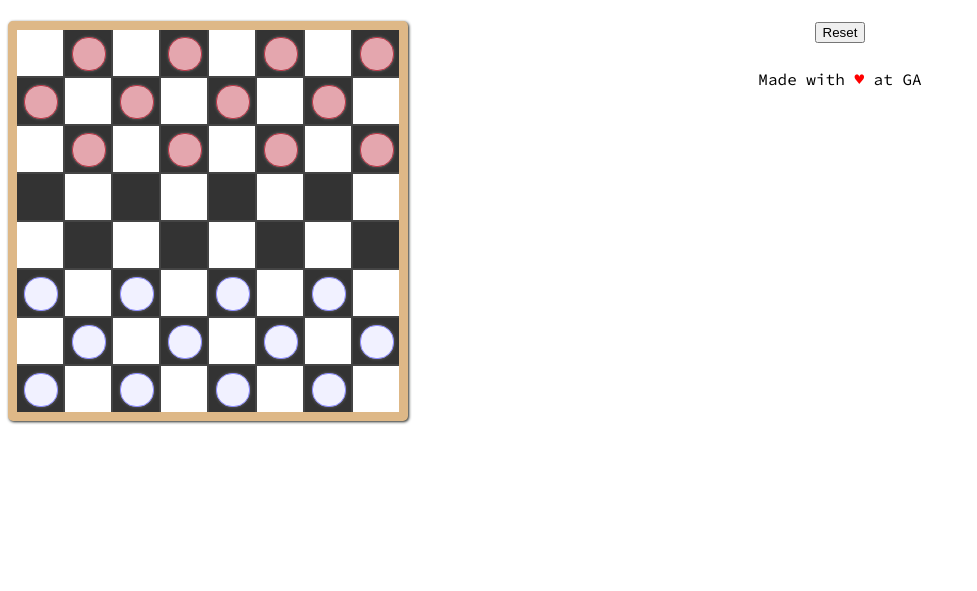
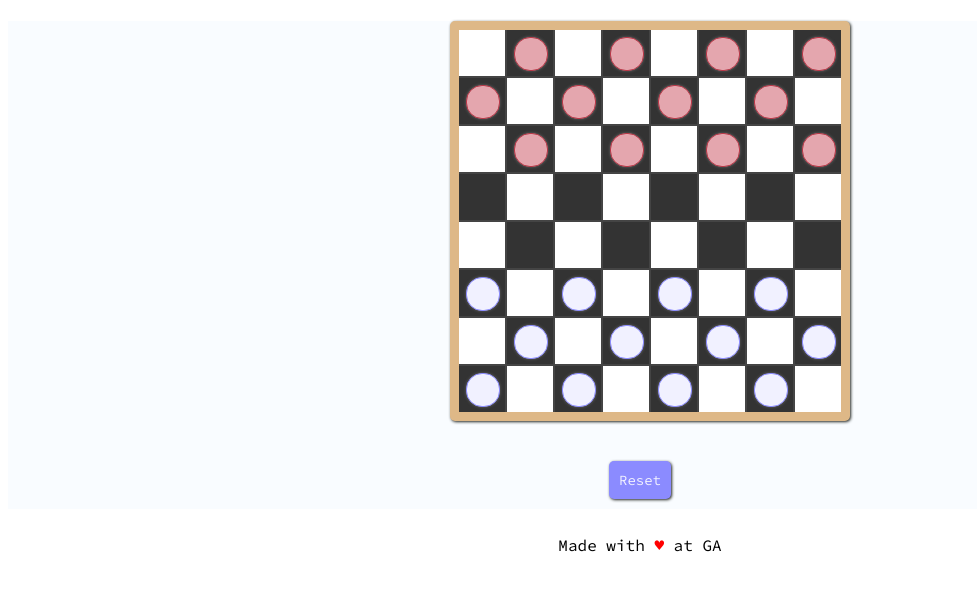
Before and after one commit to obfusticatedcode/project-0, a PHP site: page / in a window 1280 px wide. Shown: the part 180-771 px from the top of the page, without its empty margins (0-977 px from the left). Run offline with PHP 8.4, Linux system fonts and the light colour scheme; some libraries are stand-ins or nearby versions.

Commit message:
CSS part 1

```diff
--- a/src/scss/main.scss
+++ b/src/scss/main.scss
@@ -4,6 +4,10 @@
 body{
   font-family: 'Source Code Pro', monospace;
   text-align: center;
+}
+
+main{
+  background-color: #F9FCFF;
 }
 
 footer{
@@ -15,11 +19,13 @@
 
 div#game {
     position:relative;
+    margin: 20px auto;
+    width: 30%;
 }
 
 
 div#board {
-    float:left;
+    // float:left;
     border-radius: 5px;
     box-shadow: 1px 1px 3px #232621;
     background-color: white;
@@ -124,6 +130,21 @@
     float:right;
 }
 
+button{
+    display: inline-block;
+    border: 0;
+    color: #F1F1FF;
+    border-radius: 5px;
+    cursor: pointer;
+    margin: 20px auto 10px;
+    padding: 10px;
+    background-color: #8b8bff ;
+    box-shadow: 1px 1px 3px #232621;
+    transition: background-color 0.15s linear;
+    font-family: 'Source Code Pro', monospace;
+    font-size: 14px;
+}
+
 .clearfix{
   overflow: hidden;
 }
```
Also changed, not shown: src/js/app.js (+44 -37 lines), public/css/main.css, public/js/app.js, src/images/kingDark.png (added), src/images/kingLight.png (added).
